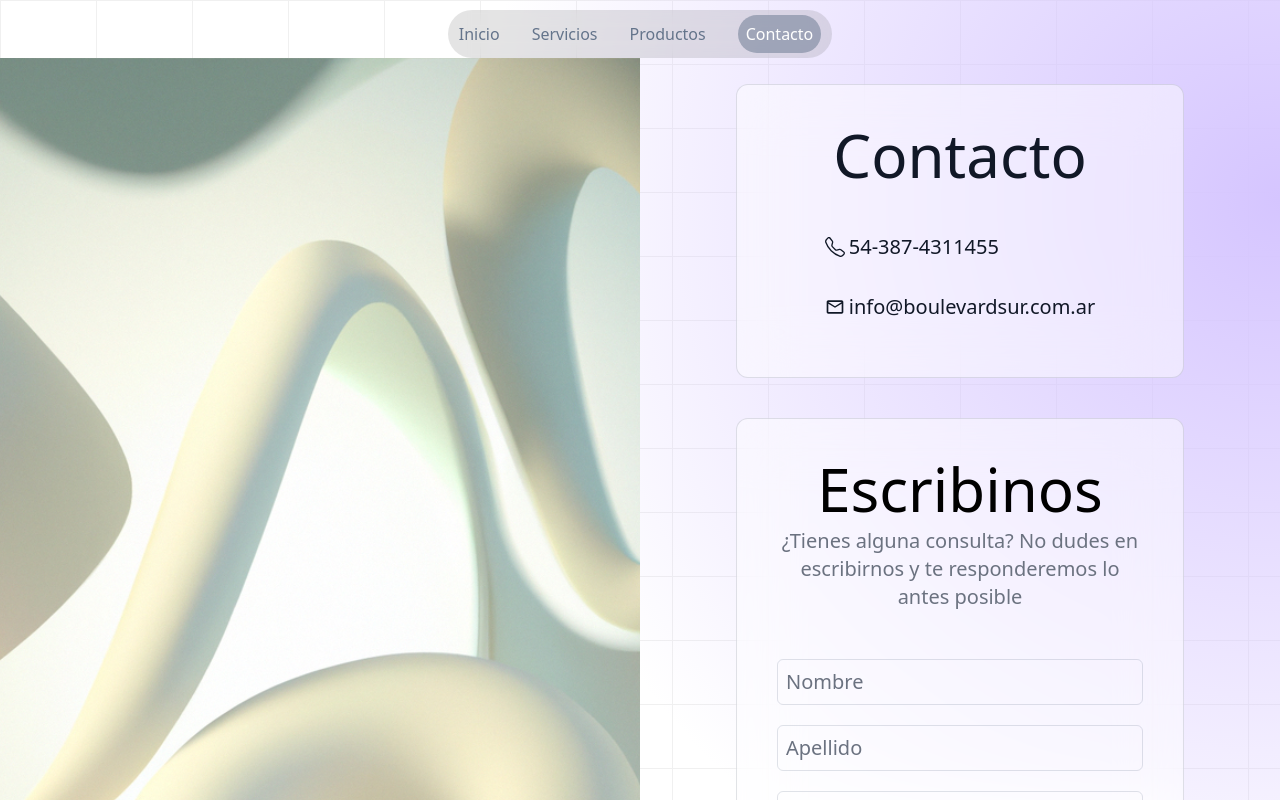
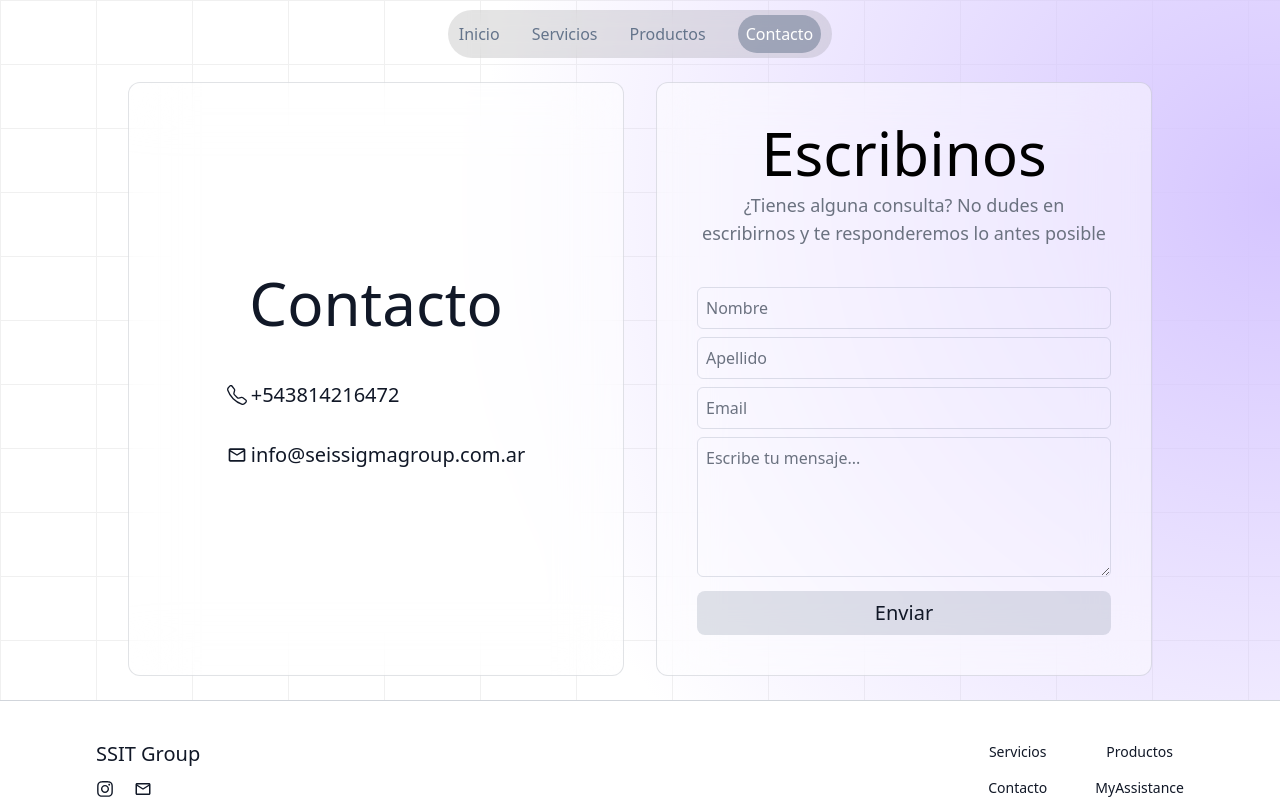
Before and after one commit to koi-web-studio/ssit-group, a React (Vite) app: page /contacto in a window 1280 px wide. Shown: the top 800 px of the page. Built offline with nearby package versions, Linux system fonts and the light colour scheme.

Commit message:
configuracion de form lista y estilos arreglados

```diff
--- a/src/assets/logos/MaLogo.jsx
+++ b/src/assets/logos/MaLogo.jsx
@@ -1,10 +1,12 @@
-function MaLogo() {
+function MaLogo({ color }) {
     return (
         <div className="flex items-center py-1 gap-4">
-            <div className="bg-[#40495A] p-2 rounded-lg">
+            <div className={`bg-[#${color}] p-2 rounded-lg`}>
                 <img src="/ma.webp" alt="logo My Assistence" width={20} />
             </div>
-            <p className="font-bold text-[#40495A] text-2xl">My Assitence</p>
+            <p className={`font-bold text-[#${color}] text-2xl`}>
+                My Assitence
+            </p>
         </div>
     );
 }
--- a/src/index.css
+++ b/src/index.css
@@ -4,10 +4,10 @@
 
 @layer components {
     .input {
-        @apply py-2 px-2 rounded-md border border-slate-500/20 focus:outline-gris/50 focus:border-slate-300 text-xl placeholder:text-gray-500 text-blanco bg-transparent;
+        @apply py-2 px-2 rounded-md border border-slate-500/20 focus:outline-gris/80 focus:border-slate-300 text-xl lg:text-base placeholder:text-gray-500 text-blanco bg-transparent;
     }
     .textarea {
-        @apply py-4 px-2 rounded-md border border-slate-500/20 focus:outline-gris/50 focus:border-slate-300 text-xl placeholder:text-gray-500 text-blanco h-[200px] bg-transparent;
+        @apply py-2 px-2 rounded-md border border-slate-500/20 focus:outline-gris/80 focus:border-slate-300 text-xl lg:text-base placeholder:text-gray-500 text-blanco h-[200px] bg-transparent lg:h-[140px];
     }
     .rayado {
         @apply underline decoration-dark-boulevard-blue-700;
--- a/src/pages/Contacto.jsx
+++ b/src/pages/Contacto.jsx
@@ -4,8 +4,10 @@ import { MdMailOutline } from "react-icons/md";
 import { Helmet } from "react-helmet-async";
 import emailjs from "@emailjs/browser";
 import Swal from "sweetalert2";
+import { useState } from "react";
 
 function Contacto() {
+    const [message, setMessage] = useState("Enviar");
     const {
         register,
         handleSubmit,
@@ -14,7 +16,7 @@ function Contacto() {
     } = useForm();
 
     function onsubmit(data) {
-        console.log(data);
+        setMessage("Enviando...");
         emailjs
             .send("service_q887ejk", "template_vzo7wgl", data, {
                 publicKey: "Yz8CCMEDm14YLrtxH",
@@ -29,6 +31,8 @@ function Contacto() {
                         color: "#d1d1d1",
                         confirmButtonColor: "transparent",
                     });
+                    setMessage("Enviar");
+                    reset();
                 },
                 (error) => {
                     Swal.fire({
@@ -42,7 +46,6 @@ function Contacto() {
                     });
                 }
             );
-        reset();
     }
 
     return (
@@ -59,38 +62,37 @@ function Contacto() {
                     href="https://ssit-group.vercel.app/contacto"
                 />
             </Helmet>
-            <div className="my-[15%] px-3 lg:px-0 lg:flex justify-between lg:my-0 lg:py-0">
-                <div className="hidden lg:block grow w-1/2 bg-bw bg-center bg-cover text-white"></div>
-                <div className="flex flex-col gap-8 md:gap-10 md:items-center lg:w-1/2 lg:ms-auto lg:py-[2%]">
-                    <div className="flex flex-col justify-center items-center gap-8 sm:w-3/5 sm:mx-auto lg:w-[70%] text-center py-10 card rounded-xl md:p-10 text-blanco border border-gray-500/20">
+            <div className="p-3 py-6 grid place-items-center">
+                <div className="flex flex-col gap-8 lg:flex-row lg:max-w-5xl lg:mx-auto">
+                    <div className="flex flex-col justify-center items-center gap-8 sm:w-[70%] sm:mx-auto text-center py-10 card rounded-xl md:p-10 text-blanco border border-gray-500/20 selection:bg-slate-500/50 selection:text-white cursor-default">
                         <h2 className="text-6xl text-blanco">Contacto</h2>
                         <div className="flex flex-col gap-8 mx-auto py-4">
                             <p className="text-xl flex items-center gap-1 self-start text-negro-200">
                                 <span>
                                     <BsTelephone />
                                 </span>{" "}
-                                54-387-4311455
+                                +543814216472
                             </p>
                             <p className="text-xl flex items-center gap-1 self-start text-negro-200">
                                 <span>
                                     <MdMailOutline />
                                 </span>{" "}
-                                info@boulevardsur.com.ar
+                                info@seissigmagroup.com.ar
                             </p>
                         </div>
                     </div>
-                    <div className="flex flex-col gap-10 py-6 px-2 sm:w-3/5 sm:mx-auto lg:w-[70%] rounded-xl md:p-10 card border border-gray-500/20">
-                        <div className="flex flex-col">
+                    <div className="flex flex-col gap-8 py-6 px-2 sm:w-[70%] sm:mx-auto rounded-xl md:p-10 card border border-gray-500/20">
+                        <div className="flex flex-col selection:bg-slate-500/50 selection:text-white">
                             <h3 className="text-6xl text-center textto-blanco">
                                 Escribinos
                             </h3>
-                            <p className="text-xl text-gray-500 my-2 text-center">
+                            <p className="text-lg text-gray-500 my-2 text-center">
                                 ¿Tienes alguna consulta? No dudes en escribirnos
                                 y te responderemos lo antes posible
                             </p>
                         </div>
                         <form
-                            className="flex flex-col gap-5"
+                            className="flex flex-col gap-2"
                             onSubmit={handleSubmit(onsubmit)}
                         >
                             <div className="">
@@ -187,8 +189,8 @@ function Contacto() {
                                     </small>
                                 )}
                             </div>
-                            <button className="text-blanco gap-4 text-xl md:text-2xl bg-slate-500/20 rounded-lg p-1 px-2 transition-colors hover:bg-slate-700 hover:text-white">
-                                Enviar
+                            <button className="text-blanco text-lg md:text-xl bg-slate-500/20 rounded-lg p-2 transition-colors hover:bg-slate-700 hover:text-white">
+                                {message}
                             </button>
                         </form>
                     </div>
--- a/src/pages/Home.jsx
+++ b/src/pages/Home.jsx
@@ -4,10 +4,7 @@ import { FaConnectdevelop } from "react-icons/fa";
 import { MdDevices } from "react-icons/md";
 import { FaCode } from "react-icons/fa6";
 import { GiProgression } from "react-icons/gi";
-import { VercelLogo } from "../assets/logos/VercelLogo";
-import { CashAppLogo } from "../assets/logos/CashAppLogo";
 import MaLogo from "../assets/logos/MaLogo";
-import { RampLogo } from "../assets/logos/RampLogo";
 import AOS from "aos";
 import "aos/dist/aos.css";
 import { useEffect } from "react";
@@ -138,15 +135,15 @@ function Home() {
                         Productos Destacados
                     </h3>
                     <div className="cursor-default selection:text-white selection:bg-gris flex flex-col items-stretch gap-14">
-                        <div className="flex flex-col items-center gap-8 md:flex-row md:justify-around">
-                            <MaLogo />
-                            <MaLogo />
-                            <MaLogo />
+                        <div className="flex flex-col items-center gap-8 md:flex-row md:justify-center md:gap-24">
+                            <MaLogo color="40495A" />
+                            <MaLogo color="40495A" />
+                            <MaLogo color="40495A" />
                         </div>
-                        <div className="hidden md:flex flex-col items-center gap-8 md:flex-row md:justify-around">
-                            <MaLogo />
-                            <MaLogo />
-                            <MaLogo />
+                        <div className="hidden md:flex flex-col items-center gap-8 md:flex-row md:justify-center md:gap-24">
+                            <MaLogo color="40495A" />
+                            <MaLogo color="40495A" />
+                            <MaLogo color="40495A" />
                         </div>
                     </div>
                 </div>
```
Also changed, not shown: src/App.css (+0 -11 lines), src/pages/Servicios.jsx (+2 -28 lines).
